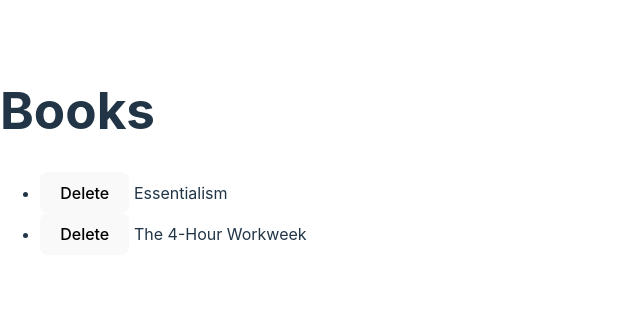
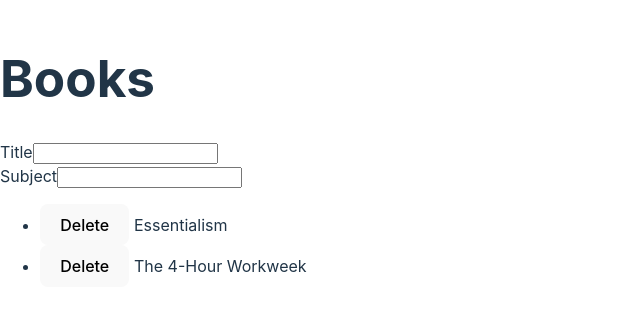
Before and after one commit to coryhouse/oberhaching-react, a React (Vite) app: page / in a window 1280 px wide. Shown: the part 241-552 px from the top of the page, without its empty margins (0-640 px from the left). Built offline with nearby package versions, Linux system fonts and the light colour scheme.

Commit message:
create add form

```diff
--- a/src/App.tsx
+++ b/src/App.tsx
@@ -5,6 +5,8 @@
   title: string;
   subject: string;
 }
+
+type NewBook = Omit<Book, "id">;
 
 let initialBooks: Book[] = [
   {
@@ -19,8 +21,15 @@
   },
 ];
 
+const newBook: NewBook = {
+  title: "",
+  subject: "",
+};
+
 export default function App() {
   const [books, setBooks] = useState(initialBooks);
+  const [book, setBook] = useState(newBook);
+
   // Keeping here for reference
   // function renderBook(book: Book) {
   //   return <li key={book.id}>{book.title}</li>;
@@ -41,7 +50,12 @@
       <ul>
         {books.map((book) => (
           <li key={book.id}>
-            <button onClick={() => onClick(book.id)}>Delete</button>{" "}
+            <button
+              aria-label={"Delete " + book.title}
+              onClick={() => onClick(book.id)}
+            >
+              Delete
+            </button>{" "}
             {book.title}
           </li>
         ))}
@@ -52,6 +66,17 @@
   return (
     <>
       <h1>Books</h1>
+      <form>
+        <div>
+          <label htmlFor="title">Title</label>
+          <input type="text" id="title" />
+        </div>
+
+        <div>
+          <label htmlFor="subject">Subject</label>
+          <input type="text" id="subject" />
+        </div>
+      </form>
       {renderBooks()}
     </>
   );
```
